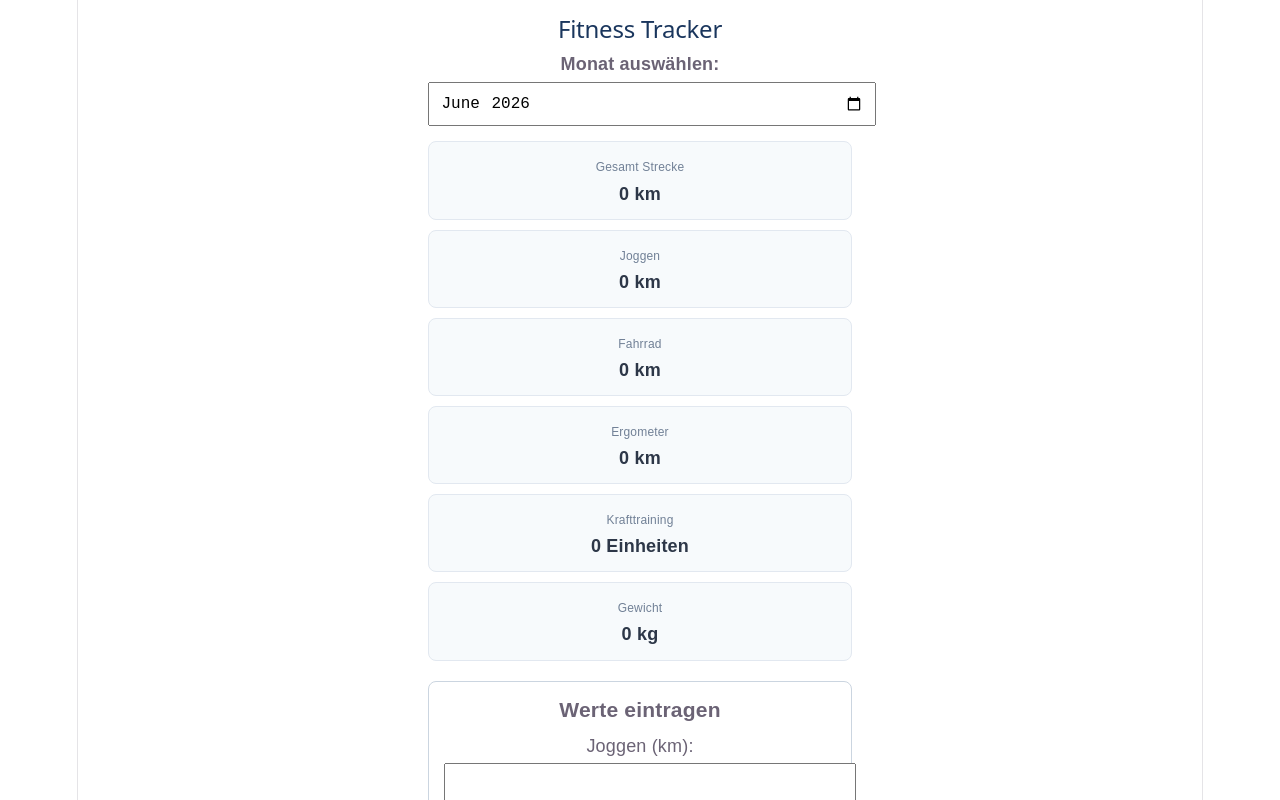
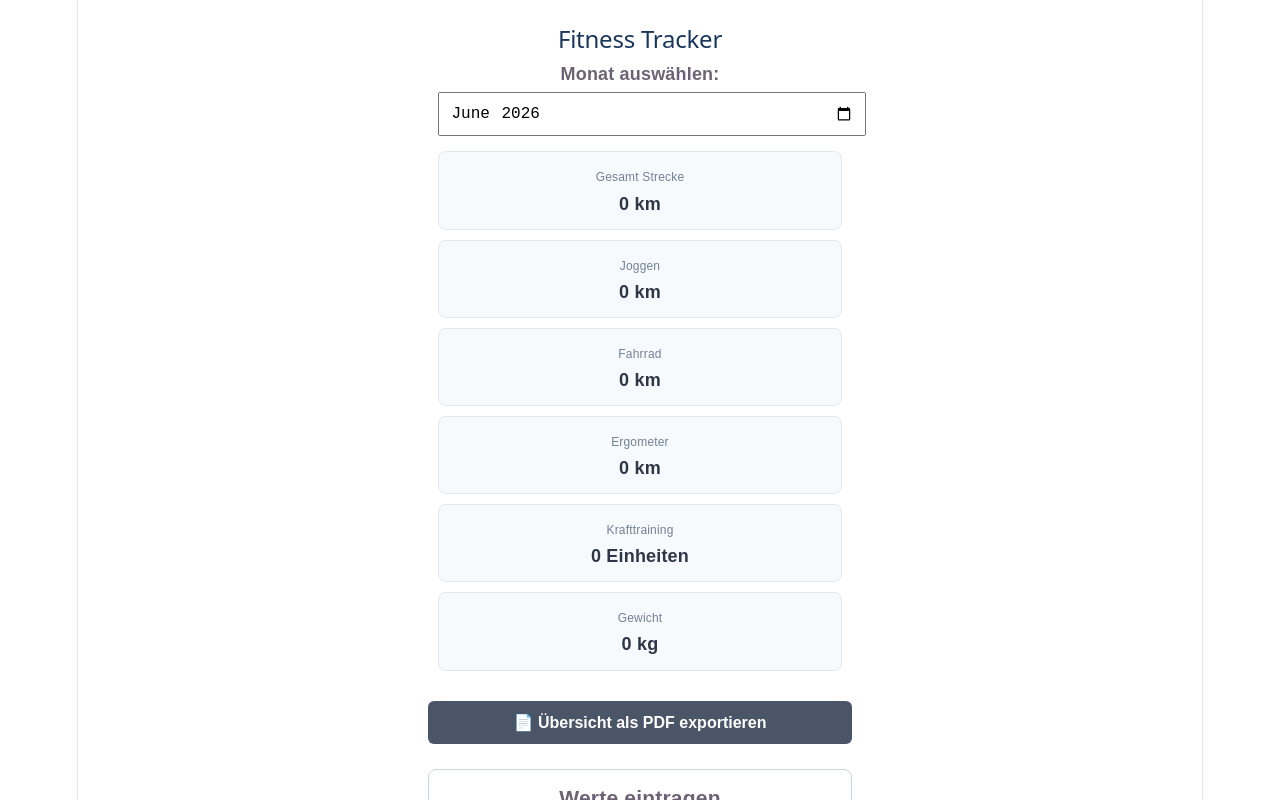
Before and after one commit to tmmckr/fitness-tracker, a React (Vite) app: page / in a window 1280 px wide. Shown: the top 800 px of the page. Built offline with nearby package versions, Linux system fonts and the light colour scheme; no server answers; the database is empty.

Commit message:
PDF Export Button hinzugefügt

```diff
--- a/package.json
+++ b/package.json
@@ -11,6 +11,8 @@
   },
   "dependencies": {
     "firebase": "^12.15.0",
+    "html2canvas": "^1.4.1",
+    "jspdf": "^4.2.1",
     "react": "^19.2.7",
     "react-dom": "^19.2.7"
   },
--- a/src/App.jsx
+++ b/src/App.jsx
@@ -1,11 +1,16 @@
-import React, { useState, useEffect } from 'react';
+import React, { useState, useEffect, useRef } from 'react';
 import { db } from './firebase';
 import { doc, setDoc, collection, onSnapshot } from 'firebase/firestore';
 import { calculateChange } from './utils';
+import html2canvas from 'html2canvas';
+import { jsPDF } from 'jspdf';
 
 function App() {
   const [monthsData, setMonthsData] = useState({});
   const [selectedMonth, setSelectedMonth] = useState('2026-06'); // Format: YYYY-MM
+
+  // PDF Referenz
+  const pdfRef = useRef();
 
   // Formular-Zustände
   const [joggen, setJoggen] = useState('');
@@ -42,7 +47,7 @@ function App() {
 
     // Formular zurücksetzen
     setJoggen(''); setFahrrad(''); setErgo(''); setKraft(''); setGewicht('');
-    alert("Daten erfolgreich gespeichert! :)");
+    alert("Daten erfolgreich gespeichert!");
   };
 
   // Vormonat ermitteln für den Vergleich
@@ -53,11 +58,33 @@ function App() {
     return `${year}-${prevMonth < 10 ? '0' : ''}${prevMonth}`;
   };
 
+  // PDF Export Funktion
+  const exportToPDF = () => {
+    const input = pdfRef.current;
+
+    // Kurzes Timeout, um sicherzugehen, dass alles gerendert ist
+    setTimeout(() => {
+      html2canvas(input, { scale: 2, backgroundColor: '#ffffff' }).then((canvas) => {
+        const imgData = canvas.toDataURL('image/png');
+        const pdf = new jsPDF('p', 'mm', 'a4');
+        const pdfWidth = pdf.internal.pageSize.getWidth();
+        const pdfHeight = (canvas.height * pdfWidth) / canvas.width;
+
+        // Fügt das Bild mit 10mm Abstand von oben ein
+        pdf.addImage(imgData, 'PNG', 0, 10, pdfWidth, pdfHeight);
+        pdf.save(`Fitness_Report_${selectedMonth}.pdf`);
+      });
+    }, 100);
+  };
+
   const current = monthsData[selectedMonth] || { joggen: 0, fahrrad: 0, ergo: 0, kraft: 0, gewicht: 0, gesamtKm: 0 };
   const previous = monthsData[getPreviousMonthKey(selectedMonth)] || null;
 
   return (
     <div style={{ padding: '15px', maxWidth: '500px', margin: '0 auto', fontFamily: 'sans-serif' }}>
+
+      {/* Dieser Container wird zum PDF gemacht */}
+      <div ref={pdfRef} style={{ padding: '10px', backgroundColor: '#ffffff' }}>
         <h2 style={{ textAlign: 'center', color: '#1a365d' }}>Fitness Tracker</h2>
 
         {/* Monatsauswahl */}
@@ -83,8 +110,15 @@ function App() {
             </div>
           ))}
         </div>
+      </div>
+      {/* Ende des PDF-Containers */}
 
-      {/* Eingabe Formular */}
+      {/* PDF Button */}
+      <button onClick={exportToPDF} style={{ width: '100%', backgroundColor: '#4a5568', color: 'white', padding: '12px', border: 'none', borderRadius: '6px', fontSize: '16px', fontWeight: 'bold', cursor: 'pointer', marginBottom: '25px' }}>
+        📄 Übersicht als PDF exportieren
+      </button>
+
+      {/* Eingabe Formular (erscheint NICHT im PDF) */}
       <form onSubmit={handleSubmit} style={{ border: '1px solid #cbd5e0', padding: '15px', borderRadius: '8px', backgroundColor: '#fff' }}>
         <h3 style={{ margin: '0 0 10px 0' }}>Werte eintragen</h3>
         {['Joggen (km)', 'Fahrrad (km)', 'Ergometer (km)', 'Krafttraining (Einh.)', 'Gewicht (kg)'].map((label, idx) => {
```
Also changed, not shown: 1 other file (tests, documents, lock files or other folders). Lines whose indentation alone changed are shown as unchanged.
